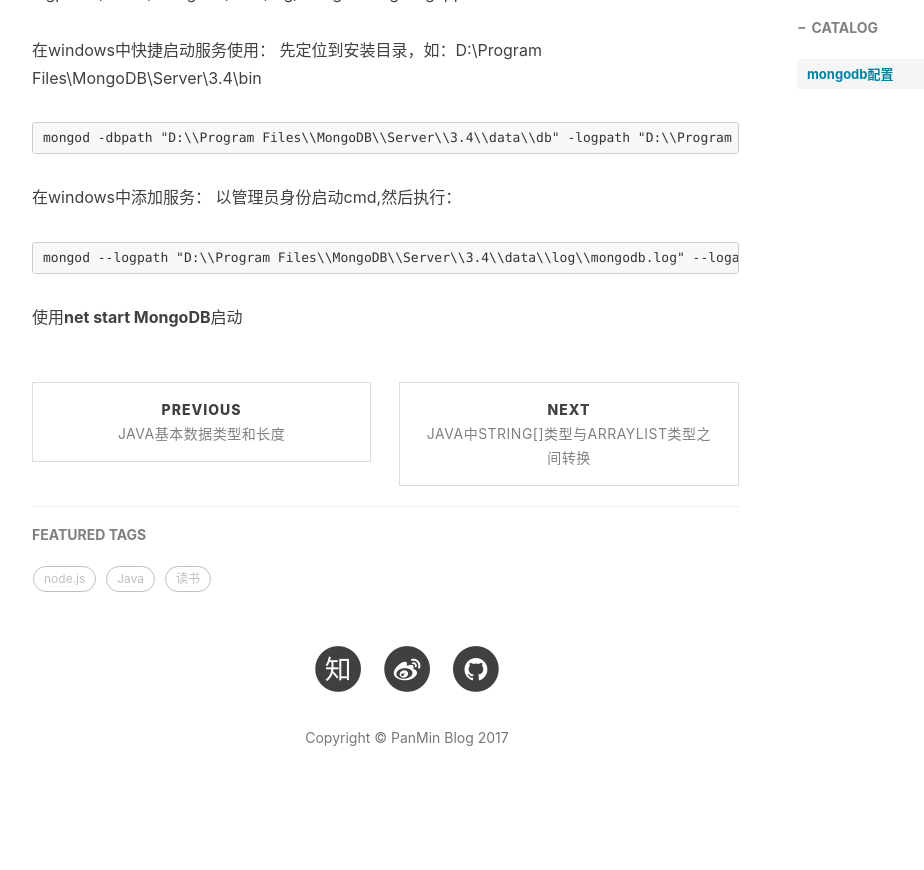
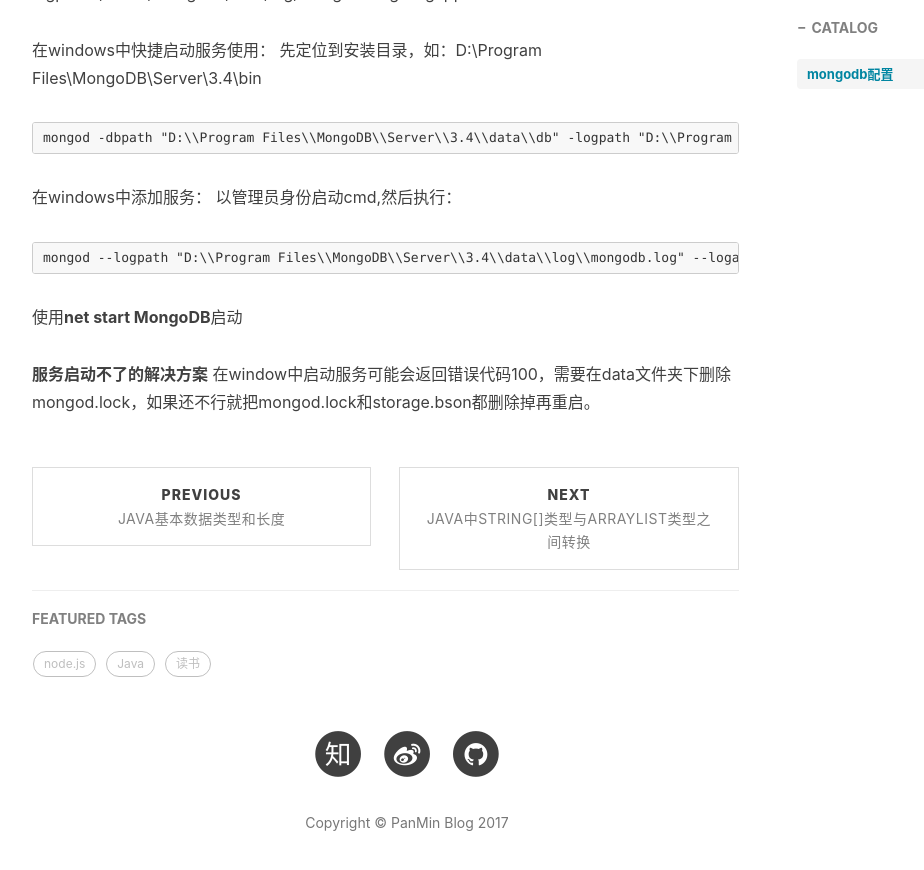
Before and after one commit to panmin/panmin.github.io, a Jekyll site: the page built from _posts/2016-06-15-mongodb配置.md, in a window 1280 px wide and 900 px high, scrolled down 1238 px. Shown: the top 870 px of the window, without its empty margins (233-1157 px from the left). Built offline with Jekyll 4.4.1, drawn with Linux system fonts in a browser that asks for light colours; nearby versions of some CDN libraries; comment, search, counter and statistics services are not loaded; before the commit the page ends 2053 px from its top, so only the background shows below that.

Commit message:
20170622

````diff
--- a/_posts/2016-06-15-mongodb配置.md
+++ b/_posts/2016-06-15-mongodb配置.md
@@ -59,3 +59,7 @@
 ```
 
 使用**net start MongoDB**启动
+
+
+**服务启动不了的解决方案**
+在window中启动服务可能会返回错误代码100，需要在data文件夹下删除mongod.lock，如果还不行就把mongod.lock和storage.bson都删除掉再重启。
````
